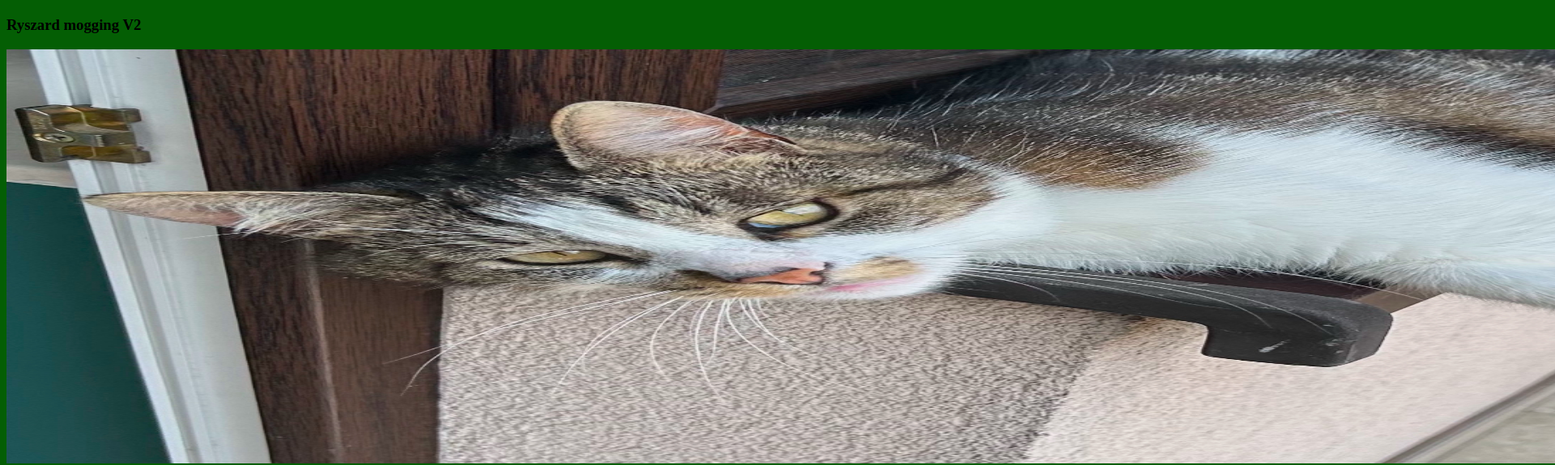
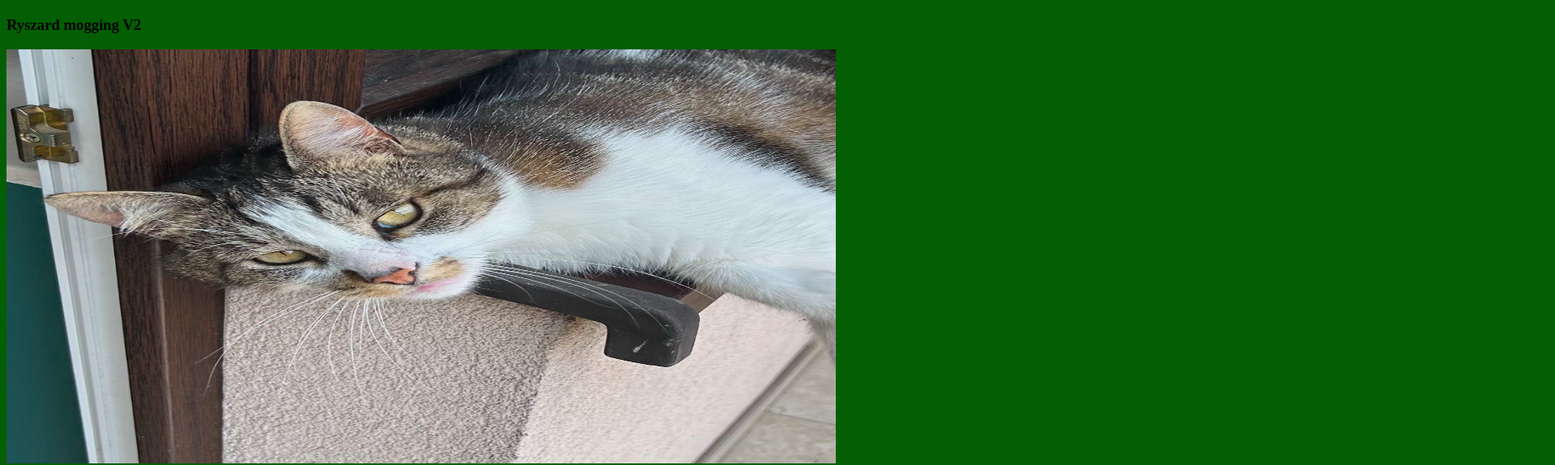
Before and after one commit to cipek69-ogien-kurwa/Ryszard2, a plain HTML site: page galeria.html in a window 1280 px wide. Shown: the part 7418-7993 px from the top of the page at 81% size, 1920 px wide, since content can reach past the window. Drawn offline with Linux system fonts and the light colour scheme.

Commit message:
gallery update

```diff
--- a/galeria.html
+++ b/galeria.html
@@ -35,7 +35,7 @@
     <h3><strong>Zewnetrzny Ryszard</strong></h3>
     <img src="Ryszard10.jpeg" height="512" width="1024">
     <h3><strong>Ryszard mogging V2</strong></h3>
-    <img src="Ryszard11.jpeg" height="512" width="2048">
+    <img src="Ryszard11.jpeg" height="512" width="1024">
     <h3><strong>Ryszard krzyk</strong></h3>
     <img src="Ryszard12.jpeg" height="512" width="512">
 
```
